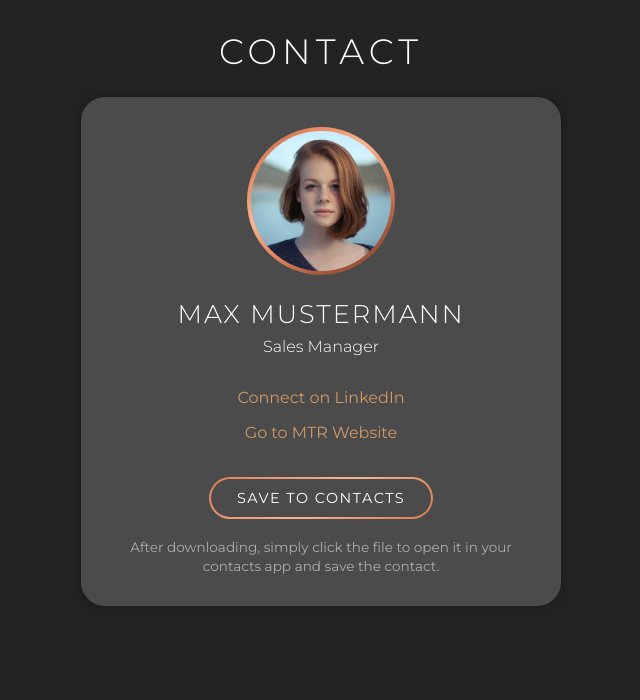
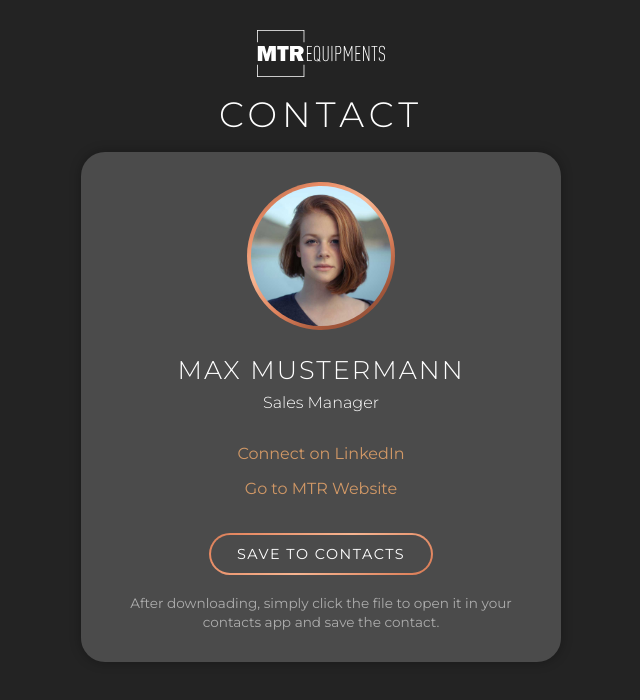
Before and after one commit to jasminoberle/mtr-contact, a plain HTML site: page index.html in a window 1280 px wide. Shown: the whole page, without its empty margins (319-959 px from the left). Drawn offline with Linux system fonts and the light colour scheme.

Commit message:
Add logo

```diff
--- a/index.html
+++ b/index.html
@@ -18,6 +18,14 @@
       max-width: 1000px;
       margin: 10px auto;
       padding: 20px;
+      display: flex;
+      flex-direction: column;
+      align-items: center;
+    }
+
+    .logo {
+      width: 8rem;
+      margin-bottom: 1rem;
     }
 
     h1 {
@@ -26,6 +34,7 @@
       text-transform: uppercase;
       letter-spacing: 5px;
       margin-top: 0;
+      margin-bottom: 1rem;
       text-align: center;
     }
 
@@ -144,6 +153,7 @@
 
 <body>
   <div class="container">
+    <img src="assets-mtr_logo-lang-weiss.svg" alt="Logo MTR Equipments" class="logo">
     <h1>Contact</h1>
     <div class="contact-card">
       <div class="profile-pic-wrapper">
```
Also changed, not shown: assets-mtr_logo-lang-weiss.svg (added).
